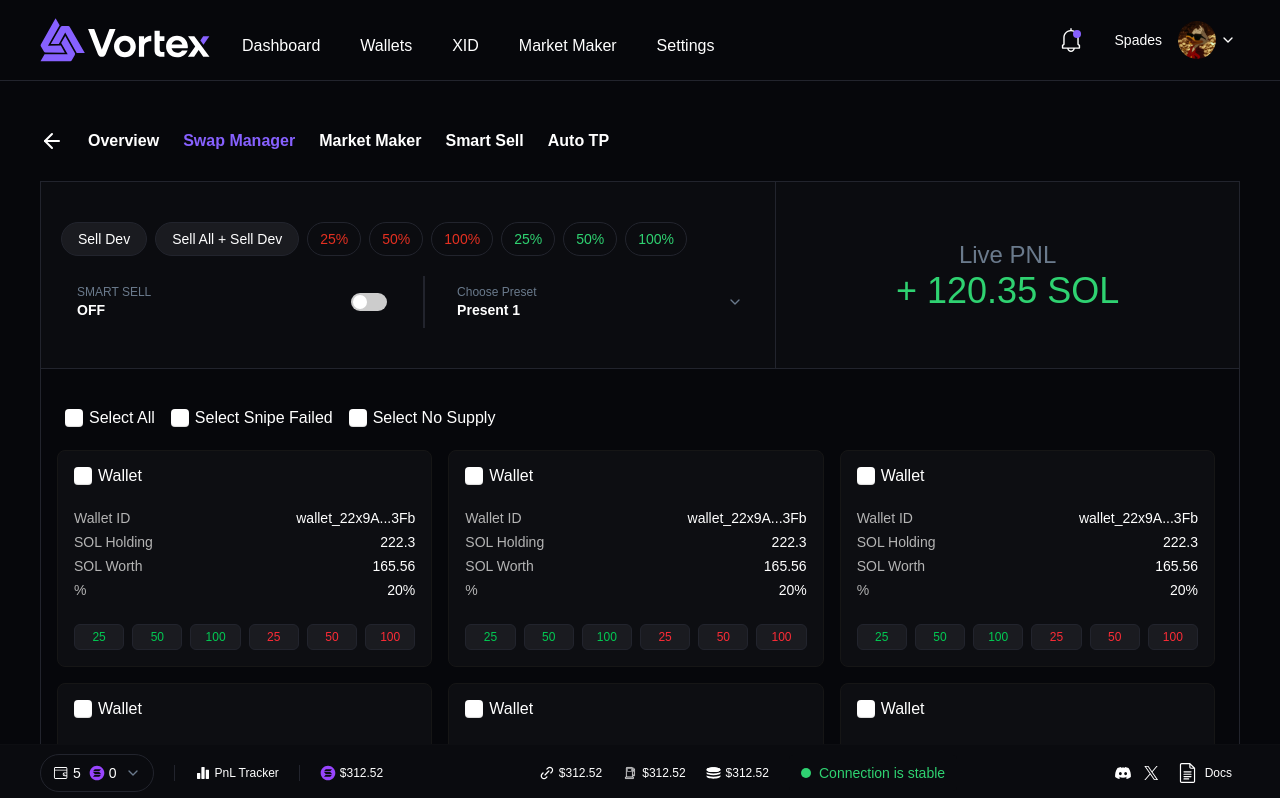
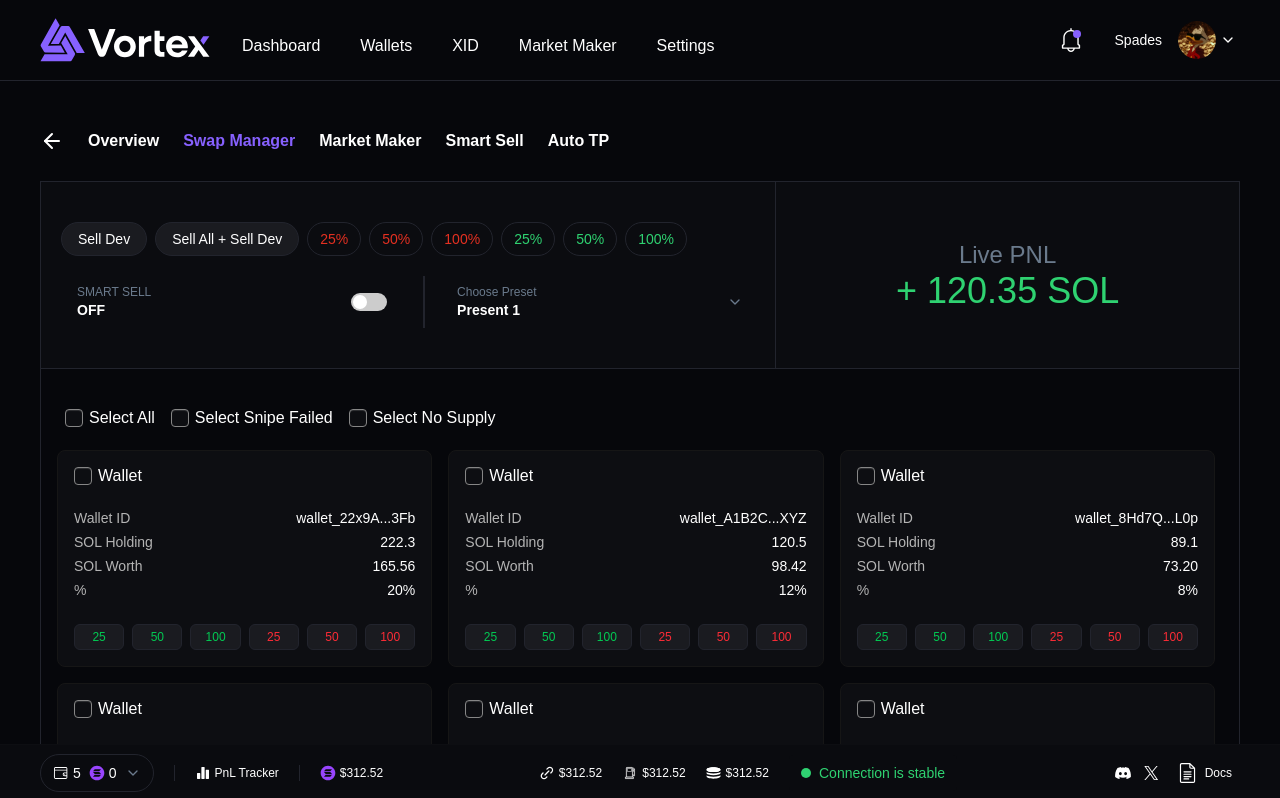
Before and after one commit to JaiKumarSuther/ventor, a Next.js app: page /features/swap-manager in a window 1280 px wide. Shown: the top 798 px of the page. Built offline with nearby package versions, Linux system fonts and the light colour scheme.

Commit message:
done some fixes

```diff
--- a/app/(MainMenu)/custom-tp/page.tsx
+++ b/app/(MainMenu)/custom-tp/page.tsx
@@ -181,10 +181,10 @@ const [wallets, setWallets] = useState([
                 </p>
 
                 <p className="text-[#B4B4B4] text-sm">Mode</p>
-                <div className="relative">
+            <div className="relative w-[100px] ml-auto">
   <div
     onClick={() => toggleDropdown(wallet.id)}
-                    className="cursor-pointer text-sm text-white text-right pr-6 rounded-full py-2 bg-[#6E6E6E12] flex items-center justify-between pl-4"
+    className="cursor-pointer text-sm text-[#6A7A8C] pr-10 rounded-full py-1 bg-[#6E6E6E12] flex items-center justify-between pl-4"
   >
     <span>{wallet.mode}</span>
     {openDropdowns[wallet.id] ? (
@@ -208,6 +208,7 @@ const [wallets, setWallets] = useState([
     </div>
   )}
 </div>
+
               </div>
 
               {/* Action Buttons */}
--- a/app/(MainMenu)/features/overview/page.tsx
+++ b/app/(MainMenu)/features/overview/page.tsx
@@ -1,7 +1,7 @@
 "use client";
 import React, { useState } from "react";
 import PageContainer from "@/components/ui/PageContainer";
-import LifecycleProgress from "@/components/ui/LifecycleProgress";
+import BondingCurve from "@/components/ui/BondingCurve";
 import BubbleMapChart from "@/components/ui/BubbleMapChart";
 import Image from "next/image";
 import CustomToggleSwitch from "@/components/ui/CustomToggleSwitch";
@@ -109,10 +109,9 @@ export default function OverviewPage() {
         </div>
       </div>
 
-      {/* Lifecycle Progress */}
       <div className="mb-10">
-        <h1 className="text-2xl font-semibold mb-4">Lifecycle Progress</h1>
-        <LifecycleProgress progress={80} />
+        <h1 className="text-2xl font-semibold mb-4">Bonding Curve</h1>
+        <BondingCurve progress={80} />
       </div>
 
       {/* Wallet Holdings */}
--- a/app/(MainMenu)/features/smart-sell/page.tsx
+++ b/app/(MainMenu)/features/smart-sell/page.tsx
@@ -4,7 +4,6 @@ import Image from "next/image";
 import CustomToggleSwitch from "@/components/ui/CustomToggleSwitch";
 import LastSellTransactions from "@/components/ui/LastSellTransactions";
 import MatrixCard from "@/components/ui/MatrixCard";
-import ActivationChecklist from "@/components/ui/ActivationChecklist";
 import SelectWalletModal from "@/components/ui/SelectWalletModal"; // Import the Wallet Modal
 
 export default function SmartSell() {
@@ -174,9 +173,11 @@ export default function SmartSell() {
       </div>
 
       <LastSellTransactions />
-      <ActivationChecklist />
+      {/* <ActivationChecklist /> */}
 
-      <div className="grid grid-cols-1 sm:grid-cols-2 lg:grid-cols-3 gap-4 mt-8">
+      <div className="flex flex-col gap-4">
+        <h2 className="text-white text-2xl font-semibold">Summary Metrics</h2>
+        <div className="grid grid-cols-1 sm:grid-cols-2 lg:grid-cols-3 gap-4">
           <MatrixCard
             icon="/assets/supply-held.svg"
             label="Supply Held"
@@ -192,6 +193,7 @@ export default function SmartSell() {
             label="Live PNL"
             value={`+142.3%`}
           />
+        </div>
       </div>
 
       {/* Show Modal */}
--- a/app/(MainMenu)/features/swap-manager/page.tsx
+++ b/app/(MainMenu)/features/swap-manager/page.tsx
@@ -24,49 +24,56 @@ export default function WalletsPage() {
     percent: "20%",
   },
   {
-      id: "wallet_22x9A...3Fb",
-      holding: "222.3",
-      worth: "165.56",
-      percent: "20%",
+    id: "wallet_A1B2C...XYZ",
+    holding: "120.5",
+    worth: "98.42",
+    percent: "12%",
   },
   {
-      id: "wallet_22x9A...3Fb",
-      holding: "222.3",
-      worth: "165.56",
-      percent: "20%",
+    id: "wallet_8Hd7Q...L0p",
+    holding: "89.1",
+    worth: "73.20",
+    percent: "8%",
   },
   {
-      id: "wallet_22x9A...3Fb",
-      holding: "222.3",
-      worth: "165.56",
-      percent: "20%",
+    id: "wallet_XYZ93...LMN",
+    holding: "312.0",
+    worth: "250.00",
+    percent: "24%",
   },
   {
-      id: "wallet_22x9A...3Fb",
-      holding: "222.3",
-      worth: "165.56",
-      percent: "20%",
+    id: "wallet_77QpR...Tz1",
+    holding: "140.0",
+    worth: "120.00",
+    percent: "10%",
   },
   {
-      id: "wallet_22x9A...3Fb",
-      holding: "222.3",
-      worth: "165.56",
-      percent: "20%",
+    id: "wallet_5FgZ1...Na9",
+    holding: "60.7",
+    worth: "45.88",
+    percent: "6%",
   },
   {
-      id: "wallet_22x9A...3Fb",
-      holding: "222.3",
-      worth: "165.56",
-      percent: "20%",
+    id: "wallet_ZZ3k9...R2q",
+    holding: "305.3",
+    worth: "210.65",
+    percent: "18%",
   },
   {
-      id: "wallet_22x9A...3Fb",
-      holding: "222.3",
-      worth: "165.56",
-      percent: "20%",
+    id: "wallet_3Fb3D...D4e",
+    holding: "198.7",
+    worth: "150.00",
+    percent: "14%",
+  },
+  {
+    id: "wallet_998xL...Ee7",
+    holding: "75.2",
+    worth: "55.25",
+    percent: "5%",
   },
 
 ];
+
 
   return (
     <PageContainer>
--- a/app/globals.css
+++ b/app/globals.css
@@ -223,10 +223,11 @@ button {
   width: 18px;
   height: 18px;
   border-radius: 4px;
-  background-color: #fff;
+  background-color: #0D0E12;
   box-shadow: inset 0 1px 1px rgba(255, 255, 255, 0.15),
-              inset 0 -1px 1px rgba(0, 0, 0, 0.15);
+              inset 0 -1px 1px rgba(0, 0, 0, 0);
   transition: all 0.15s ease;
+  border: 1px solid #868686;
 }
 
 .checkbox-wrapper-65 .cbx svg {
--- a/components/ui/LifecycleProgress.tsx
+++ b/components/ui/BondingCurve.tsx
@@ -1,7 +1,7 @@
 import Image from "next/image";
 import React from "react";
 
-export default function LifecycleProgress({ progress }: { progress: number }) {
+export default function BondingCurve({ progress }: { progress: number }) {
   return (
     <div className="bg-[#0D0E12] border border-[#22242D] rounded-xl p-5">
       {/* Title Row */}
@@ -12,7 +12,7 @@ export default function LifecycleProgress({ progress }: { progress: number }) {
           height={16}
           alt="Progress Icon"
         />
-        <h4 className="text-white text-sm font-medium">Lifecycle Progress</h4>
+        <h4 className="text-white text-sm font-medium">Bonding Curve</h4>
       </div>
 
       {/* Progress Info */}
--- a/components/ui/GeneralSettings.tsx
+++ b/components/ui/GeneralSettings.tsx
@@ -1,7 +1,6 @@
 "use client";
 import React, { useState } from "react";
 import CustomToggleSwitch from "./CustomToggleSwitch";
-import Image from "next/image";
 
 interface GeneralSettingsProps {
   tipAmountEnabled: boolean;
@@ -89,12 +88,12 @@ const GeneralSettings: React.FC<GeneralSettingsProps> = ({
                 onClick={() => setIsEditing(true)}
                 className="cursor-pointer"
               >
-                <Image
+                {/* <Image
                   src="/assets/pencil.svg"
                   alt="Edit"
                   width={20}
                   height={20}
-                />
+                /> */}
               </button>
             </div>
           )}
@@ -136,12 +135,12 @@ const GeneralSettings: React.FC<GeneralSettingsProps> = ({
                     onClick={() => setSlippageEditing(true)}
                     className="cursor-pointer"
                   >
-                    <Image
+                    {/* <Image
                       src="/assets/pencil.svg"
                       alt="Edit"
                       width={20}
                       height={20}
-                    />
+                    /> */}
                   </button>
                 </div>
               )}
--- a/components/ui/PresetsManagement.tsx
+++ b/components/ui/PresetsManagement.tsx
@@ -3,7 +3,7 @@ import React, { useState } from "react";
 import PresetItem from "./PresetItem";
 import GradientButton from "./GradientButton";
 import CreatePresetModal from "./CreatePresetModal"; // Import the modal component
-import { Zap } from "lucide-react";
+import Image from "next/image";
 
 interface PresetData {
   name: string;
@@ -35,7 +35,9 @@ const PresetsManagement: React.FC = () => {
   return (
     <div className="mb-8 border-b py-10 border-[#22242D]">
       <div className="flex justify-between items-center mb-4">
-        <h1 className="text-md md:text-2xl lg:text-3xl font-semibold text-white">Presents Management</h1>
+        <h1 className="text-md md:text-2xl lg:text-3xl font-semibold text-white">
+          Presents Management
+        </h1>
         <GradientButton
           label="Create Present"
           onClick={handleOpenModal}
@@ -52,7 +54,9 @@ const PresetsManagement: React.FC = () => {
           onPlay={() => {}}
           onEdit={() => {}}
           onDelete={() => {}}
-          icon={<Zap size={20} color="#E8EAED" />}
+          icon={
+            <Image src="/assets/zap.svg" alt="Edit" width={20} height={20} />
+          }
         />
 
         <PresetItem
@@ -61,7 +65,9 @@ const PresetsManagement: React.FC = () => {
           onPlay={() => {}}
           onEdit={() => {}}
           onDelete={() => {}}
-          icon={<Zap size={20} color="#E8EAED" />}
+          icon={
+            <Image src="/assets/shield.svg" alt="Edit" width={20} height={20} />
+          }
         />
       </div>
 
--- a/components/ui/WalletSetupStep.tsx
+++ b/components/ui/WalletSetupStep.tsx
@@ -4,7 +4,7 @@ import GradientButton from "@/components/ui/GradientButton";
 import GradientCheckbox from "@/components/ui/GradientCheckbox";
 import DashboardActions from "@/components/ui/DashboardActions";
 import DataTable from "@/components/ui/DataTable";
-import WalletPopup from "@/components/ui/WalletPopup"; // Adjust the path if necessary
+import WalletPopup from "@/components/ui/WalletPopup";
 import Image from "next/image";
 
 interface Wallet {
@@ -224,7 +224,7 @@ export default function WalletSetupStep({
           {/* Bottom Action */}
           <div className="flex justify-between items-center p-8">
             <GradientButton
-              label="Fund Wallets"
+              label="Warmup Wallets"
               onClick={() => {
                 if (selectedWallets.length > 0) {
                   window.location.href = "/fund-wallet"; // or use router.push if using Next.js Router
```
Also changed, not shown: public/assets/shield.svg (added), public/assets/zap.svg (added). Lines whose indentation alone changed are shown as unchanged.
